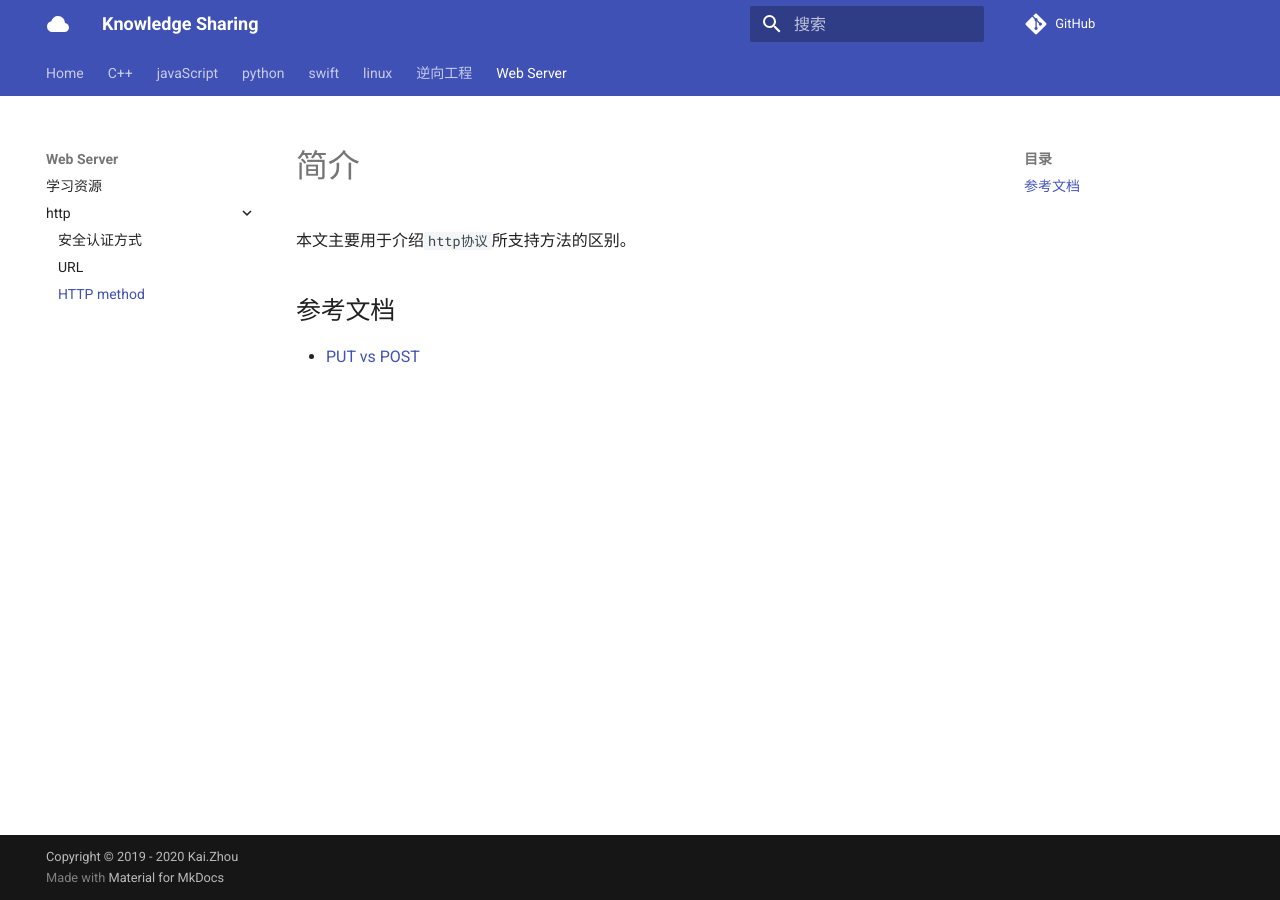
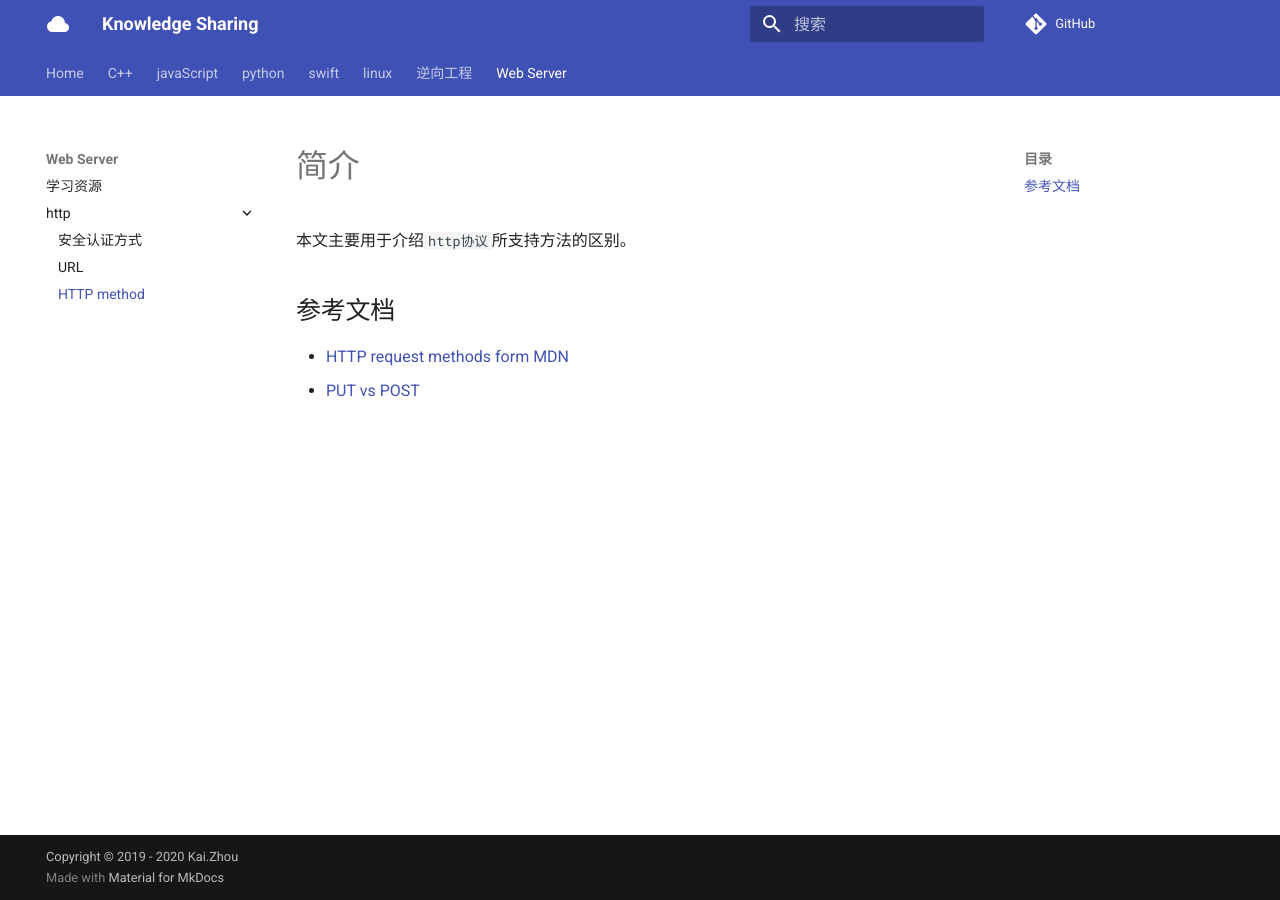
Before and after one commit to zhoukaidev/ks_blog, an MkDocs documentation site: the page built from docs/http/httpMethod.md, in a window 1280 px wide. Built offline with MkDocs 1.6.1 and Material for MkDocs 9.7.7, drawn with Linux system fonts in a browser that asks for light colours; comment, search, counter and statistics services are not loaded.

Commit message:
Update httpMethod.md

```diff
--- a/docs/http/httpMethod.md
+++ b/docs/http/httpMethod.md
@@ -4,4 +4,5 @@
 
 ## 参考文档
 
+* [HTTP request methods form MDN](https://developer.mozilla.org/en-US/docs/Web/HTTP/Methods)
 * [PUT vs POST](https://restfulapi.net/rest-put-vs-post/)
```
